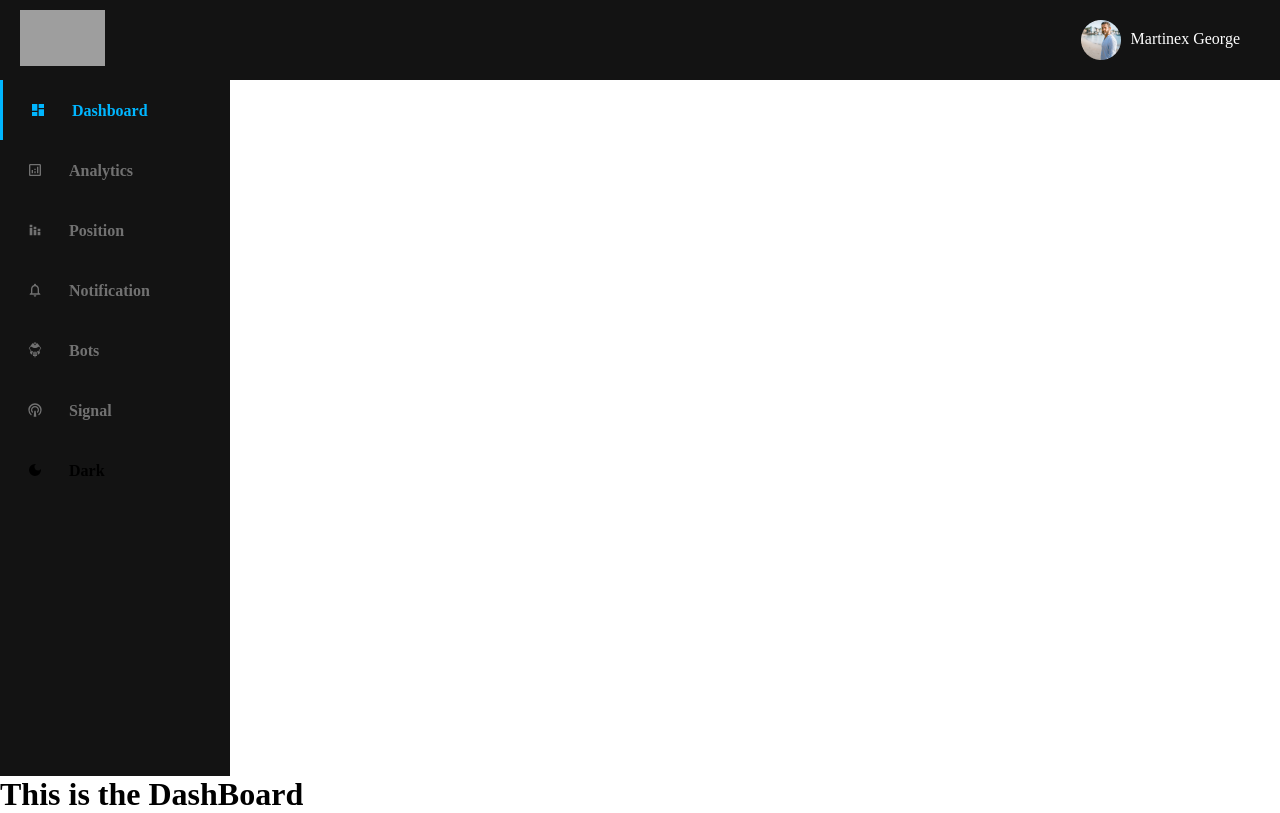
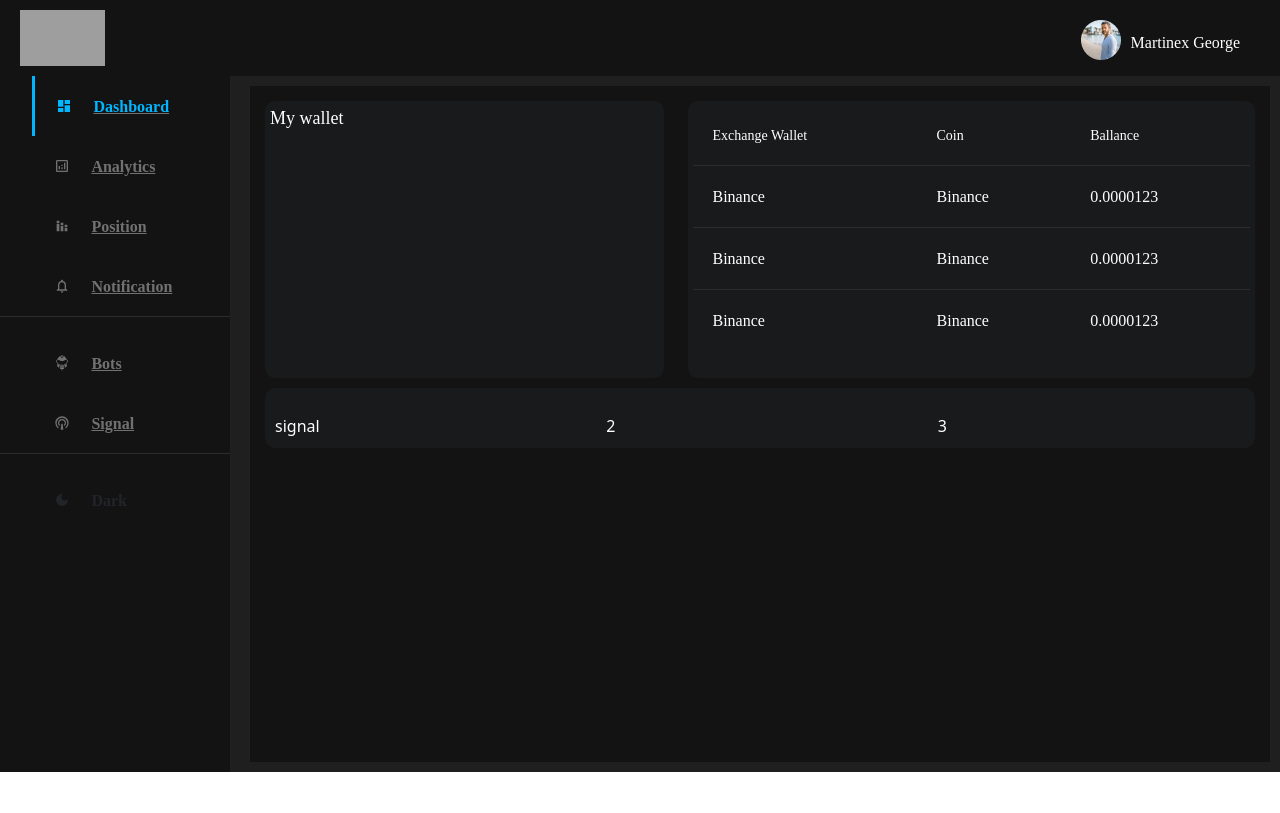
Before and after one commit to Yahckman1112/VBA-dashboard, a React (Create React App) app: page / in a window 1280 px wide. Built offline with nearby package versions, Linux system fonts and the light colour scheme; grey boxes are pictures that could not be loaded.

Commit message:
exchange wallet

```diff
--- a/src/App.css
+++ b/src/App.css
@@ -36,3 +36,10 @@
     transform: rotate(360deg);
   }
 } */
+
+.App{
+  background-color:  #201F1F;
+}
+.body{
+  display: flex;
+}
--- a/src/App.js
+++ b/src/App.js
@@ -1,20 +1,23 @@
 import NavBar from "./components/navBar/navBar";
 import { Route, Routes } from "react-router-dom";
-import Dashboard from './pages/dashboard/dashboard';
+import Dashboard from "./pages/dashboard/dashboard";
 import SideBar from "./components/sideBar/sideBar";
-
-
+import './App.css'
 function App() {
   return (
-    <div>
+    <div className="App">
       <NavBar />
 
-    <SideBar/>
+      <div className="body">
+      <SideBar />
+
       <Routes>
-      <Route path="/" element={< Dashboard />} />
+        <Route path="/" element={<Dashboard />} />
       </Routes>
 
-    {/* </SideBar> */}
+      </div>
+
+      {/* </SideBar> */}
     </div>
   );
 }
--- a/src/components/sideBar/sideBar.jsx
+++ b/src/components/sideBar/sideBar.jsx
@@ -45,7 +45,7 @@ function SideBar(props) {
           </ul>
         </div>
         <div>
-          <ul className={styles.sideBar_list}>
+          <ul >
             <li className={styles.sideBar_row}>
               <div className={styles.icon}>
                 <MdDarkMode />
--- a/src/components/sideBar/sideBar.module.scss
+++ b/src/components/sideBar/sideBar.module.scss
@@ -12,9 +12,13 @@
   font-weight: 600;
   line-height: 21px;
 
-  &_list {
+
+
+&_list {
     height: auto;
     width: 100%;
+    border-bottom: 1px solid  #2C2C2C;
+;
     // background-color: orangered;
   }
 
--- a/src/index.js
+++ b/src/index.js
@@ -2,6 +2,8 @@ import React from "react";
 import ReactDOM from "react-dom/client";
 import "./index.css";
 import App from "./App";
+import 'bootstrap/dist/css/bootstrap.css';
+
 import reportWebVitals from "./reportWebVitals";
 import { BrowserRouter } from "react-router-dom";
 const root = ReactDOM.createRoot(document.getElementById("root"));
--- a/src/pages/dashboard/dashboard.jsx
+++ b/src/pages/dashboard/dashboard.jsx
@@ -1,12 +1,43 @@
-import React from 'react';
+import React from "react";
+import styles from "./dashboard.module.scss";
+import WalletTable from "./walletTable";
+import SignalGroup from "./template/signalGroup";
+function Dashboard(props) {
+  return (
+    <div className={styles.dash}>
+      <div className="row">
+        <div className="col-12 col-lg-5">
+          <div className={styles.chart}>
+            <p className={styles.chart_para1}> My wallet</p>
+          </div>
+        </div>
+        <div className="col-12 col-lg-7">
+          <div className={styles.walletTable}>
+            <WalletTable />
+          </div>
+        </div>
+      </div>
+      <div className={styles.signalGroup}>
+        <p className={styles.para} ></p>
+        <div className={styles.signalGroup_para}>
 
-function Dashboard(props) {
-    return (
-        <div>
-          <h1>This is the DashBoard</h1>
+        <p className={styles.signalGroup_para_1}>
 
+        </p>
         </div>
-    );
+
+      <div className={`  row`}>
+
+        <div className="col-12 col-lg-4">
+          < SignalGroup/>
+        </div>
+        <div className="col-12 col-lg-4">2</div>
+        <div className="col-12 col-lg-4">3</div>
+      </div>
+
+      </div>
+    </div>
+  );
 }
 
 export default Dashboard;
--- /dev/null
+++ b/src/pages/dashboard/dashboard.module.scss
@@ -0,0 +1,81 @@
+.dash {
+  background: #131313;
+  // height: 87vhpx;
+  width: 1146px;
+  margin: 10px;
+  border-radius: 0px;
+  color: white;
+  padding: 15px;
+}
+
+.chart {
+  height: 277px;
+
+  left: 24px;
+  top: 24px;
+  border-radius: 10px;
+  background: #32393c33;
+  padding: 5px;
+
+  &_para1 {
+    font-family: Noto Sans Bengali UI;
+    font-size: 18px;
+    font-weight: 500;
+    line-height: 24px;
+    letter-spacing: 0em;
+    text-align: left;
+  }
+}
+
+.walletTable {
+  background-color: #32393c33;
+  height: 100%;
+  left: 492px;
+  top: 24px;
+  border-radius: 10px;
+  padding: 5px;
+}
+
+.tableContainer {
+  max-width: 100%;
+  border-radius: 10px;
+}
+
+table {
+  width: 100%;
+  border-collapse: collapse;
+}
+th,
+td {
+  padding: 20px;
+  color: #ffffff;
+
+  &:hover {
+    background-color: #2e333533;
+  }
+}
+
+td {
+  font-family: Noto Sans Bengali UI;
+  font-size: 16px;
+  font-weight: 400;
+  line-height: 21px;
+  border-top: 1px solid #2c2c2c !important;
+}
+
+th {
+  font-family: Noto Sans Bengali UI;
+  font-size: 14px;
+  font-weight: 400;
+  line-height: 19px;
+}
+
+// signal
+
+.signalGroup {
+  background: #32393c33;
+//   margin: 10px;
+  margin-top: 10px;
+  border-radius: 10px;
+  padding: 10px;
+}
--- /dev/null
+++ b/src/pages/dashboard/template/signalGroup.jsx
@@ -0,0 +1,11 @@
+import React from 'react';
+import styles from './style.module.scss'
+function SignalGroup(props) {
+    return (
+        <div>
+          signal
+        </div>
+    );
+}
+
+export default SignalGroup;
--- /dev/null
+++ b/src/pages/dashboard/template/style.module.scss
@@ -0,0 +1 @@
+// signal group
--- /dev/null
+++ b/src/pages/dashboard/walletTable.jsx
@@ -0,0 +1,47 @@
+import React from "react";
+import Table from "react-bootstrap";
+
+import styles from "./dashboard.module.scss";
+function WalletTable(props) {
+  const TableData = [
+    {
+      exchange: "Binance",
+      coin: "BTC",
+      ballance: "0.0000123",
+    },
+    {
+      exchange: "Binance",
+      coin: "USDT",
+      ballance: "0.0000123",
+    },
+    {
+      exchange: "Binance",
+      coin: "BUSD",
+      ballance: "0.0000123",
+    },
+  ];
+  return (
+    <div className={styles.tableContainer}>
+      <table>
+        <thead>
+          <tr>
+            <th>Exchange Wallet</th>
+            <th>Coin</th>
+            <th>Ballance</th>
+          </tr>
+        </thead>
+        <tbody>
+          {TableData.map((item, index) => (
+            <tr>
+              <td>{item.exchange}</td>
+              <td>{item.exchange}</td>
+              <td>{item.ballance}</td>
+            </tr>
+          ))}
+        </tbody>
+      </table>
+    </div>
+  );
+}
+
+export default WalletTable;
```
